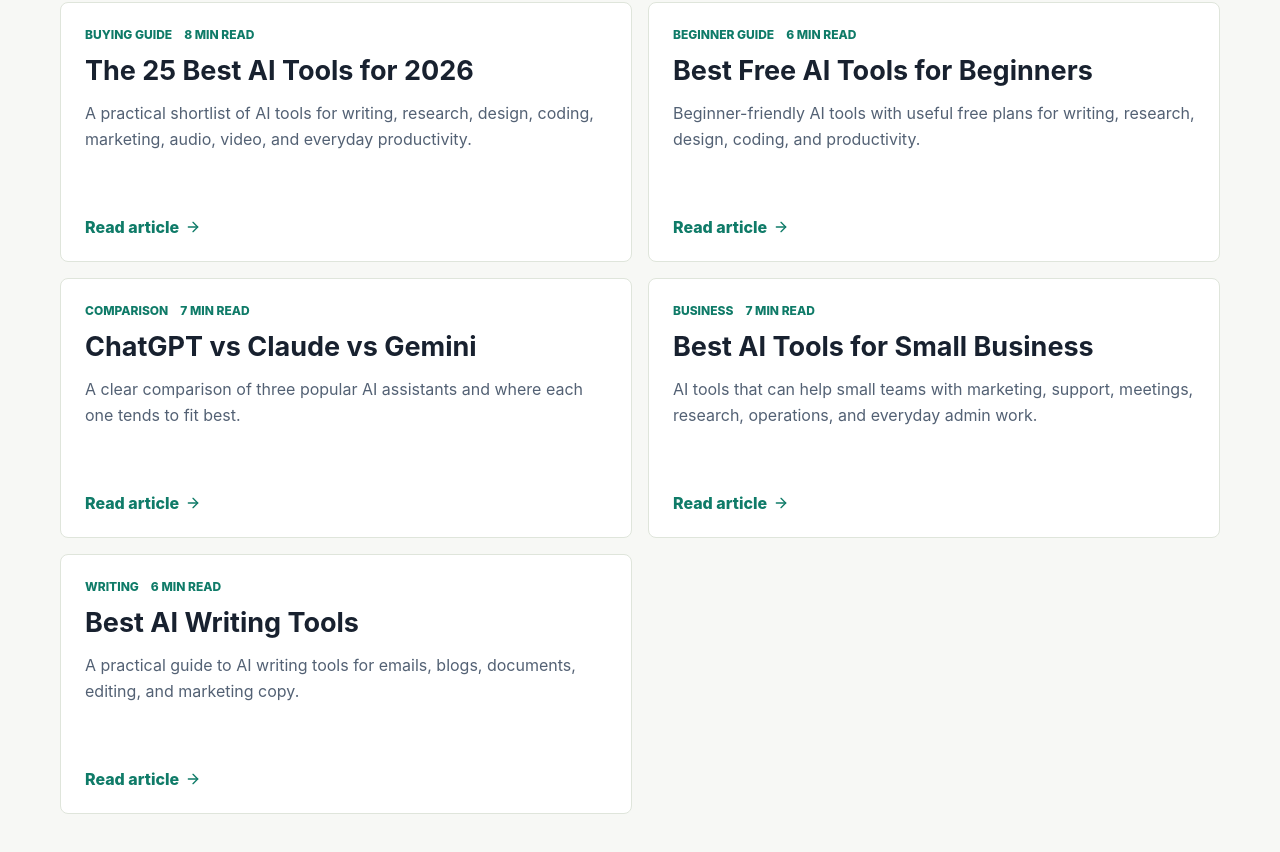
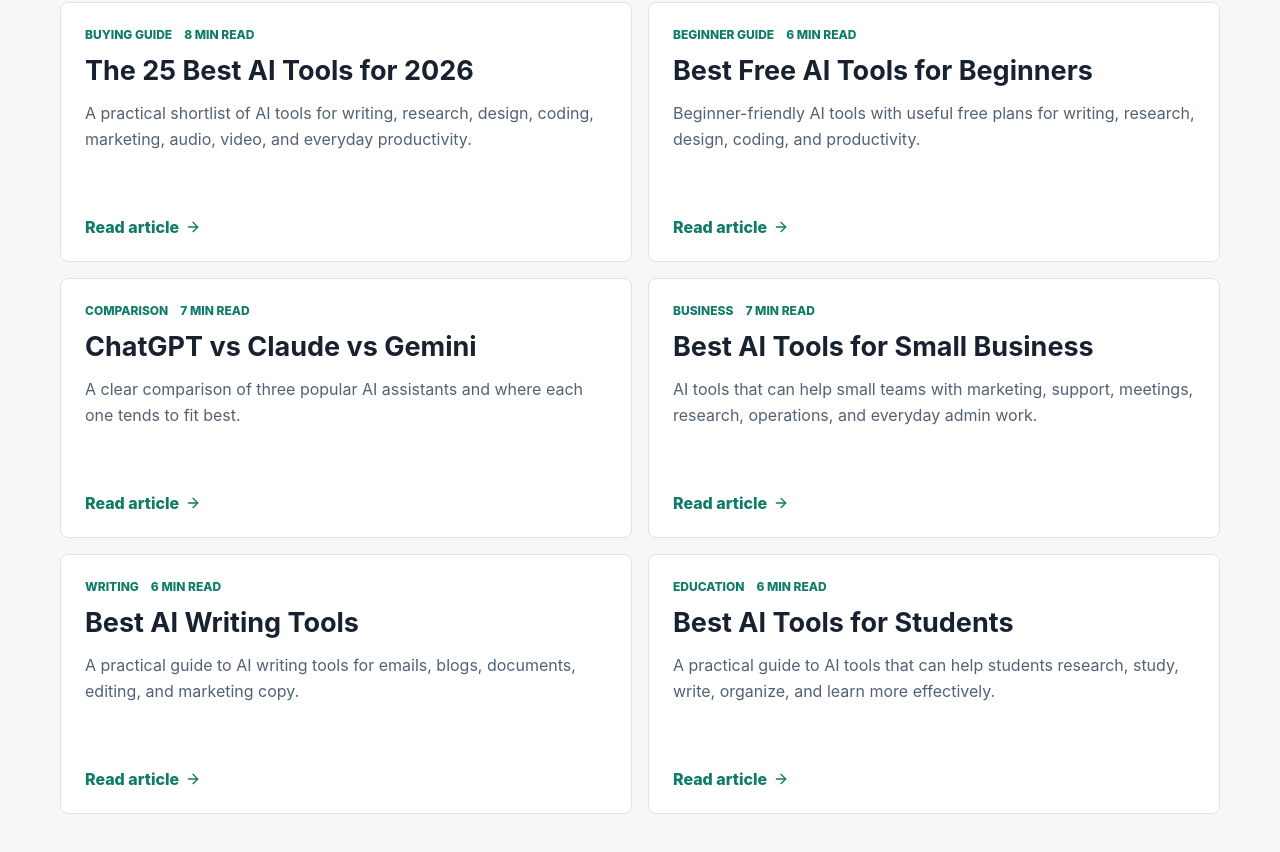
Before and after one commit to richp66-glitch/netaitools, a Next.js app: page /articles in a window 1280 px wide. Shown: the part 634-1486 px from the top of the page. Built offline with nearby package versions, Linux system fonts and the light colour scheme.

Commit message:
Add student AI tools guide

```diff
--- a/app/articles/articles.js
+++ b/app/articles/articles.js
@@ -159,6 +159,38 @@
       },
     ],
   },
+  {
+    slug: 'best-ai-tools-for-students',
+    title: 'Best AI Tools for Students',
+    description: 'A practical guide to AI tools that can help students research, study, write, organize, and learn more effectively.',
+    date: 'July 9, 2026',
+    category: 'Education',
+    readTime: '6 min read',
+    intro:
+      'The most useful AI tools for students support learning rather than replace it. Use them to clarify difficult ideas, organize notes, practice, and improve drafts while following your school or instructor rules.',
+    sections: [
+      {
+        heading: 'Best for explanations and study help',
+        body:
+          'ChatGPT, Claude, and Gemini can explain difficult concepts at different levels, create practice questions, and help you identify gaps in your understanding. Ask for step-by-step reasoning, then solve a similar problem yourself.',
+      },
+      {
+        heading: 'Best for research',
+        body:
+          'Perplexity can help you get oriented on a topic and find starting sources. Always open the linked sources, verify important claims, and use your school library or instructor-approved databases for formal research.',
+      },
+      {
+        heading: 'Best for writing and editing',
+        body:
+          'Grammarly and general AI assistants can help with clarity, grammar, outlines, and feedback. Keep your own ideas and voice, and check your course policy before using AI on an assignment.',
+      },
+      {
+        heading: 'How to use AI responsibly',
+        body:
+          'Do not submit generated work as your own, share sensitive personal information, or assume an answer is correct. Use AI as a tutor and editor, verify facts, and keep a record of how you used it when your instructor requires disclosure.',
+      },
+    ],
+  },
 ];
 
 export function getArticle(slug) {
```
